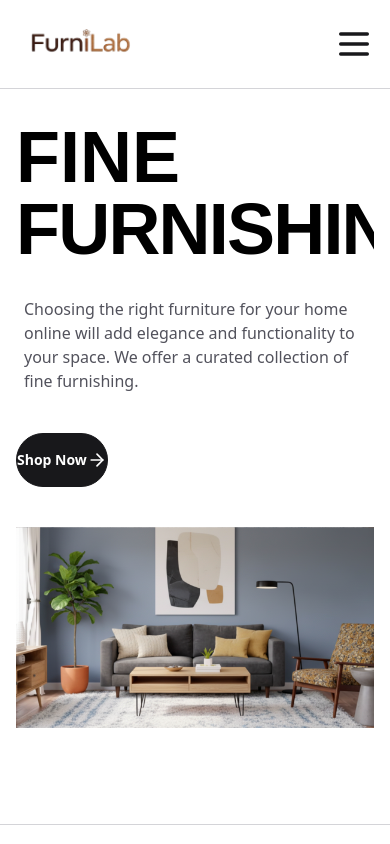
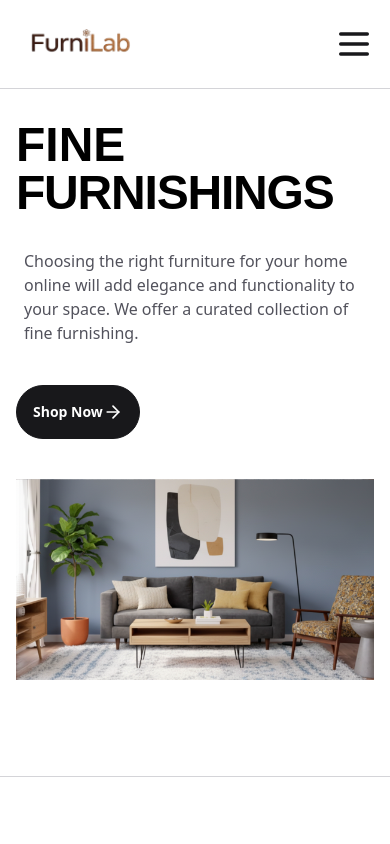
Before and after one commit to NikolaSirakov2/furnilab, a React (Vite) app: page / in a window 390 px wide. Shown: the top 844 px of the page. Built offline with nearby package versions, Linux system fonts and the light colour scheme.

Commit message:
Adjust Hero component styles: reduce main title size and modify CTA button padding for improved layout consistency

```diff
--- a/src/components/Hero.tsx
+++ b/src/components/Hero.tsx
@@ -8,7 +8,7 @@ const Hero = () => {
         {/* Left Content */}
         <div className="lg:w-1/2">
           {/* Main Title: Large Bold */}
-          <h1 className="text-7xl sm:text-8xl font-extrabold leading-none mb-6">
+          <h1 className="text-5xl sm:text-8xl font-extrabold leading-none mb-6">
             <span className="block impact lg:text-[240px]">FINE</span>
             <span className="block impact lg:text-[230px] tracking-tight lg:mt-10">
               FURNISHINGS
@@ -21,7 +21,7 @@ const Hero = () => {
             fine furnishing.
           </div>
           {/* CTA Button */}
-          <button className="group flex items-center space-x- bg-zinc-900 text-white text-sm font-semibold py-4 rounded-full transition-all duration-150 hover:bg-transparent border border-zinc-900 hover:text-zinc-900 ease-in lg:absolute lg:text-lg lg:py-5 lg:px-10 bottom-10 right-10 hover:animate-wiggle">
+          <button className="group flex items-center space-x- bg-zinc-900 text-white text-sm font-semibold py-4 px-4 rounded-full transition-all duration-150 hover:bg-transparent border border-zinc-900 hover:text-zinc-900 ease-in lg:absolute lg:text-lg lg:py-5 lg:px-10 bottom-10 right-10 hover:animate-wiggle">
             <span>Shop Now</span>
             <ArrowRight size={20} className="" />
           </button>
```
